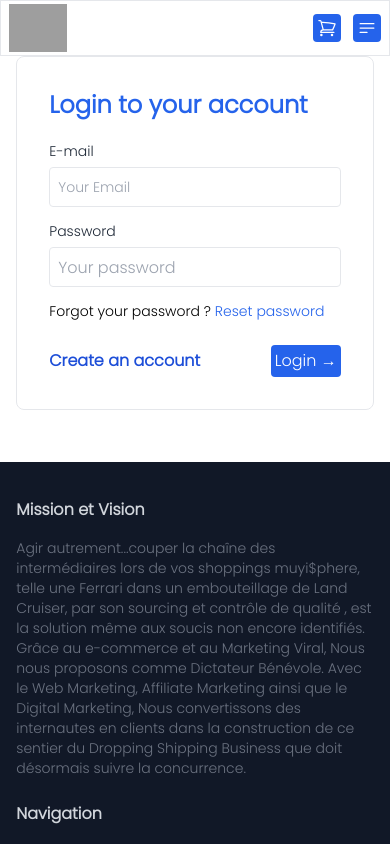
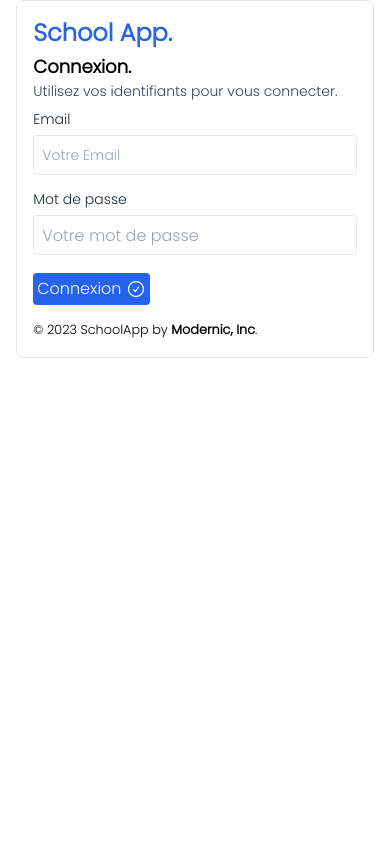
Before and after one commit to aggestor/school-app-ui, a Vue app: page /login in a window 390 px wide. Shown: the top 844 px of the page. Built offline with nearby package versions, Linux system fonts and the light colour scheme; grey boxes are pictures that could not be loaded; what vue3-touch-events would draw is missing.

Commit message:
add:redirect to admin panel

```diff
--- a/src/api/v2/Auth.ts
+++ b/src/api/v2/Auth.ts
@@ -14,6 +14,9 @@ const Auth = {
     },
     async setNewPassword(data: Obj){
         return await api.post('/auth/set-new-password',data)
+    },
+    async login(data: Record<string,any>){
+        return await api.post('/user/login',data)
     }
 
 
--- a/src/pages/config/super-user.vue
+++ b/src/pages/config/super-user.vue
@@ -5,7 +5,7 @@
                 <h1 class="font-semibold text-2xl text-blue-600 mb-1">School App.</h1>
                 <h2 class="font-semibold text-lg">Configuration admininistrateur.</h2>
             </div>
-            <SuccessComponent title="Configuration effectuée" message="La configuration de l'admininistrateur a été effectuée avec success. Passer a la configuration suivante en cliquant sur le bouton ci-bas." next="/config/roles" nextText="Suivant"/>
+            <SuccessComponent title="Configuration effectuée" message="La configuration de l'admininistrateur a été effectuée avec success. Passer a la configuration suivante en cliquant sur le bouton ci-bas." next="/login" nextText="Suivant"/>
         </div>
         <div v-else data-aos="slide-up" data-aos-duration="500" class="md:w-10/12 w-full flex justify-between items-center h-[90%] rounded-lg border">
             <div class="md:w-7/12 flex h-[85%] md:p-6 p-4  justify-center flex-col" >
--- a/src/pages/v2/login.vue
+++ b/src/pages/v2/login.vue
@@ -1,43 +1,27 @@
 <template>
-    <div class="w-11/12 mx-auto flex justify-center items-center md:h-[600px]">
-        <div v-if="success" data-aos="slide-up" data-aos-duration="500" class="w-fit overflow-hidden flex  flex-col justify-between items-center h-auto ">
-            <div class="w-full mb-3">
+    <div class="w-11/12 mx-auto flex justify-center items-center md:h-screen">
+        <div  data-aos="slide-up" data-aos-duration="500" class="md:w-8/12 w-full flex justify-between items-center h-[70%] rounded-lg border">
+            <div class="md:w-6/12 flex h-[85%] md:p-6 p-4  justify-center flex-col" >
                 <h1 class="font-semibold text-2xl text-blue-600 mb-1">School App.</h1>
-                <h2 class="font-semibold text-lg">Configuration admininistrateur.</h2>
-            </div>
-            <SuccessComponent title="Configuration effectuée" message="La configuration de l'admininistrateur a été effectuée avec success. Passer a la configuration suivante en cliquant sur le bouton ci-bas." next="/config/roles" nextText="Suivant"/>
-        </div>
-        <div v-else data-aos="slide-up" data-aos-duration="500" class="md:w-10/12 w-full flex justify-between items-center h-[90%] rounded-lg border">
-            <div class="md:w-7/12 flex h-[85%] md:p-6 p-4  justify-center flex-col" >
-                <h1 class="font-semibold text-2xl text-blue-600 mb-1">School App.</h1>
-                <h2 class="font-semibold text-lg">Configuration admininistrateur.</h2>
-                <p class="text-gray-700 text-sm">Remplissez le formulaire ci-bas pour configure l'admininistrateur. </p>
+                <h2 class="font-semibold text-lg">Connexion.</h2>
+                <p class="text-gray-700 text-sm">Utilisez vos identifiants pour vous connecter. </p>
                 <form class="h-full w-full flex flex-col">
-                    <div class="w-full flex space-x-3 justify-between">
-                        <TextBox  :onChange="handleInput" type="text" name="name" label="Nom" :value="values.name"  placeholder="Nom de l'école" :err="errors.name"/>
-                        <TextBox  :onChange="handleInput" type="email" name="email" label="Email" :value="values.email" placeholder="Email de l'ecole" :err="errors.email"/>
-                    </div>
-                    <div class="w-full flex space-x-3 justify-between">
-                        <TextBox  :onChange="handleInput" type="tel" name="tel" label="Telephone" :value="values.tel" placeholder="Numero de telephone" :err="errors.tel"/>
-                        <TextBox  :onChange="handleInput" type="password" name="password" label="Mot de passe" :value="values.password" placeholder="Mot de passe" :err="errors.password"/>
-                    </div>
-                    <div class="border w-full p-2 flex flex-wrap space-x-2 mt-2 h-40 rounded">
-                        <span v-for="role of roles" @click="addRole(role.id)" :class="`${chosenRoles.includes(role.id) ? 'text-white bg-blue-600' : 'bg-gray-200'} cursor-pointer p-0.5 px-1 space-x-3 text-sm w-fit h-fit rounded flex items-center`"  :key="role.id">{{role.role }} <CheckCircleIcon v-if="chosenRoles.includes(role.id)"  class='w-4 cursor-pointer h-4'/></span>
-                    </div>
+                        <TextBox  :onChange="handleInput" type="email" name="email" label="Email" :value="values.email"  placeholder="Votre Email" :err="errors.email"/>
+                        <TextBox  :onChange="handleInput" type="password" name="password" label="Mot de passe" :value="values.password" placeholder="Votre mot de passe" :err="errors.password"/>
                 </form>
                 <div class="w-full items-center my-3 flex  justify-between">
-                    <BlueButtons type="button" @press="onPressRegister">
-                        Enregistrer <CheckCircleIcon class="w-5 h-5 ml-1"/>
+                    <BlueButtons type="button" @press="onPressLogin">
+                        Connexion <CheckCircleIcon class="w-5 h-5 ml-1"/>
                     </BlueButtons>
                 </div>
                 <div>
                     <small>&copy; {{new Date().getFullYear() }} SchoolApp by <b>Modernic, Inc</b>.</small>
                 </div>
             </div>
-            <div class="w-5/12 md:flex hidden items-center justify-center h-full">
+            <div class="w-6/12 md:flex hidden items-center justify-center h-full">
               <div class="w-72 h-72  mx-auto">
                 <div class="w-full h-full">
-                    <img src="/admin.jpg" alt="Placeholder" class="w-full rounded h-full object-cover"/>
+                    <img src="/login.png" alt="Placeholder" class="w-full rounded h-full object-cover"/>
                 </div>
               </div>
             </div>
@@ -52,41 +36,30 @@
     import {CheckCircleIcon} from "@heroicons/vue/24/outline"
     import BlueButtons from '../../components/v2/BlueButtons.vue';
     import TextBox from "../../components/TextBox.vue"
-    import Config from "../../api/v2/Config"
-    import Role from "../../api/v2/Role"
-    import SuccessComponent from '../../components/v2/SuccessComponent.vue';
-    const success = ref(false)
-    const file = ref()
+    import Auth from '../../api/v2/Auth';
+    import { useRouter } from 'vue-router';
+
+    const router = useRouter()
     const errors = ref([])
-    const roles = ref([])
-    const chosenRoles = ref([])
     const values = ref({})
     const handleInput = (e) =>{
         values.value[e.target.name] = e.target.value
     }
-    const onPressRegister = async () =>{
-        const result = await Config.addSU({...values.value,role_id:chosenRoles.value
-        })
+    const onPressLogin = async () =>{
+        const result = await Auth.login(values.value)
         if(result.error){
         errors.value = result.errorList
         }
         if(result.success){
-            success.value = true
-        }
-    }
-    const getRoles = async () =>{
-        const result = await Role.get()
-        if(result.data)
-            roles.value = result.data
-    }
-    const addRole = (name) =>{
-        if(!chosenRoles.value.includes(name))
-            chosenRoles.value.push(name)
-        else{
-            chosenRoles.value = chosenRoles.value.filter(c => c !== name)
+
+            sessionStorage.setItem('user', JSON.stringify(result.user[0]))
+            const roles = result.user[0].role.map(d => d.role)
+            if(roles.includes("admin")){
+                sessionStorage.setItem('session_type', 'admin')
+                router.push('/ui/admin')
+            }
         }
     }
      onMounted(()=>{
-        getRoles()
      })
     </script>
--- a/src/router/index.js
+++ b/src/router/index.js
@@ -3,9 +3,11 @@ import userRoutes from "./user-routes"
 import adminRoutes from "./admin-routes"
 import publicRoutes from "./public-routes"
 import configRoutes from "./config-routes"
+import authRoutes from "./auth-routes"
 
 const routes = [
     ...configRoutes,
+    ...authRoutes,
     ...userRoutes,
     ...adminRoutes,
     ...publicRoutes,]
--- a/src/router/user-routes.js
+++ b/src/router/user-routes.js
@@ -31,12 +31,6 @@ export default [
         meta : {layout : 'default'},
         component:async ()=> await import("../pages/v2/set-new-password.vue")
     },
-     {
-        path: '/login',
-        name: 'login-register',
-        meta : {layout : 'default'},
-        component:async ()=> await import("../pages/Login.vue")
-    },
     {
         path: '/user/update',
         name: 'user-update',
```
Also changed, not shown: public/login.png (added).
